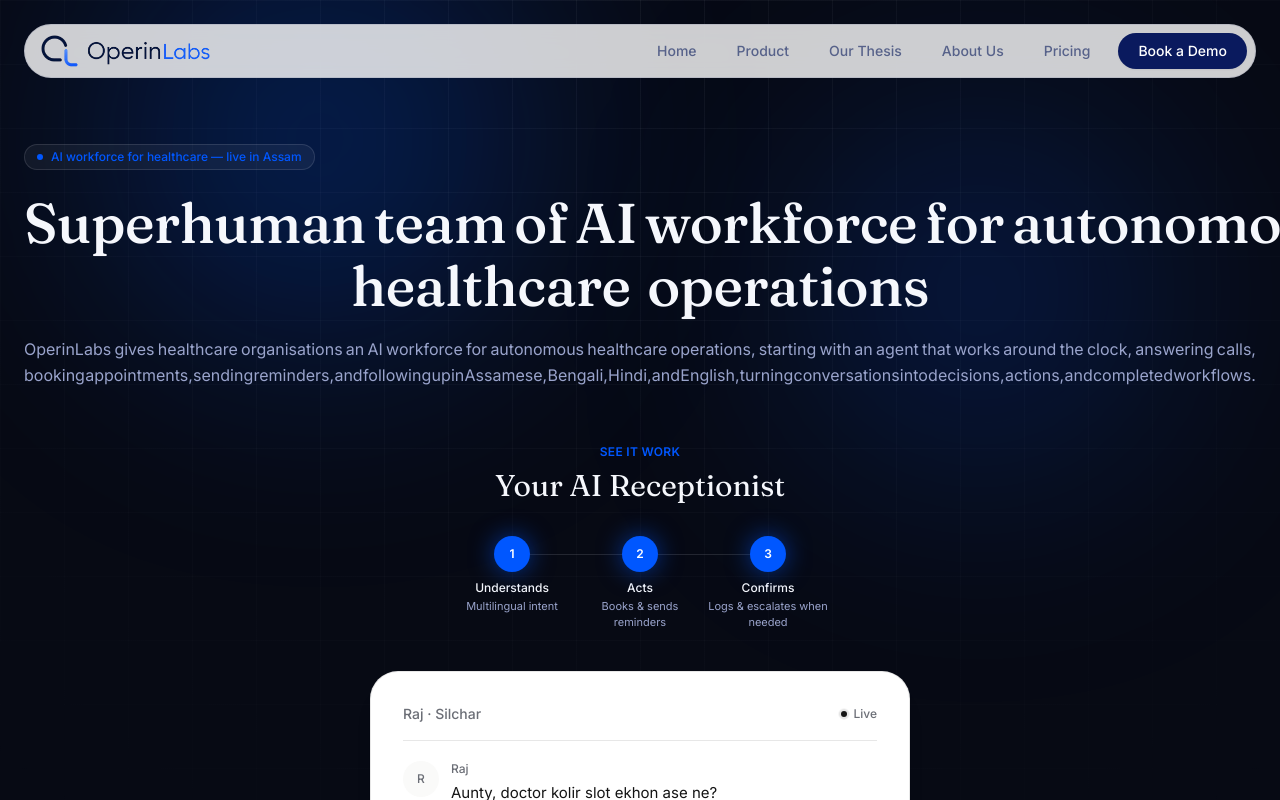
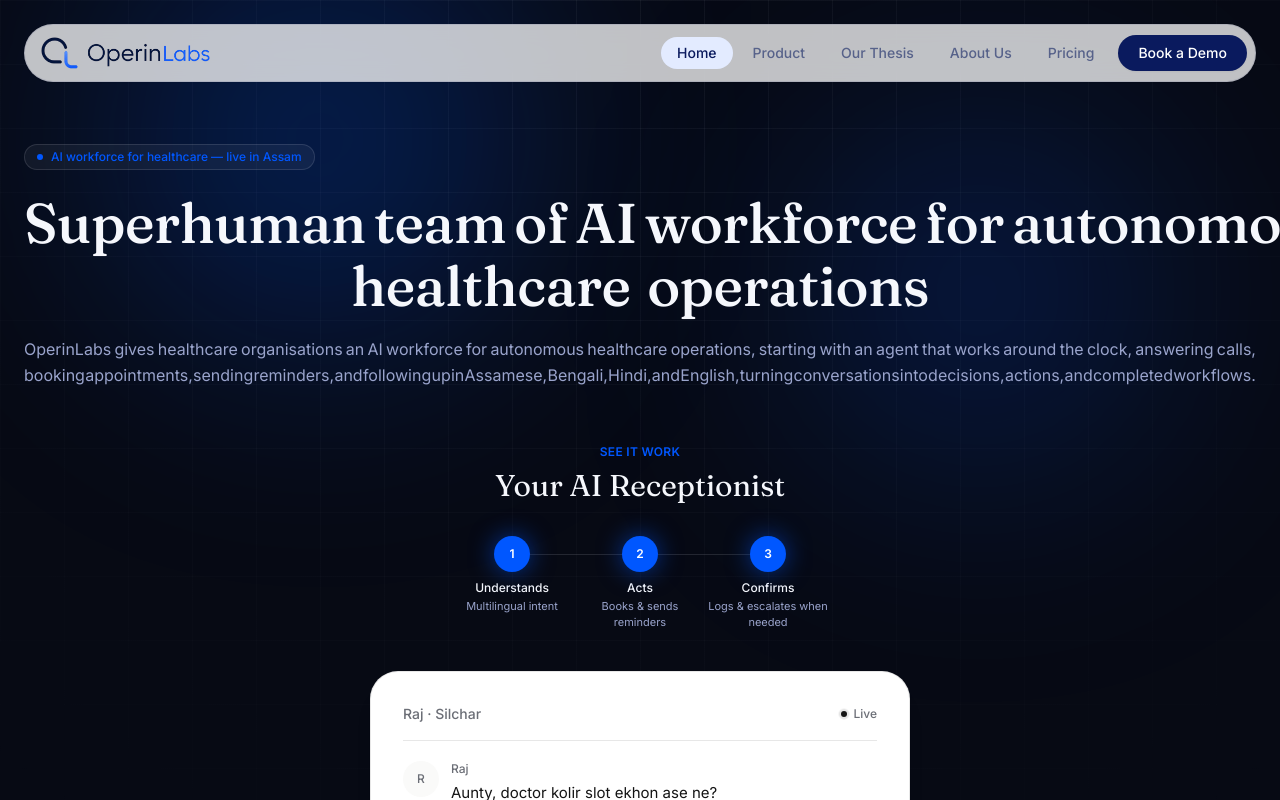
Before and after one commit to OperinLabs/OperinLabs-Landing-Page, a React (Vite) app: page / in a window 1280 px wide. Shown: the top 800 px of the page. Built offline with nearby package versions, Linux system fonts and the light colour scheme.

Commit message:
Update Navbar.tsx

```diff
--- a/src/components/Navbar.tsx
+++ b/src/components/Navbar.tsx
@@ -1,5 +1,5 @@
-import { useState } from "react";
-import { Link } from "react-router-dom";
+import { useEffect, useState } from "react";
+import { Link, useLocation } from "react-router-dom";
 import { motion, AnimatePresence } from "framer-motion";
 import { HiOutlineMenu, HiOutlineX } from "react-icons/hi";
 import MobileMenu from "./MobileMenu";
@@ -24,6 +24,15 @@ export const navLinks: NavLink[] = [
 
 export default function Navbar({ onBookDemo }: NavbarProps) {
   const [menuOpen, setMenuOpen] = useState(false);
+  const [scrolled, setScrolled] = useState(false);
+  const location = useLocation();
+
+  useEffect(() => {
+    const onScroll = () => setScrolled(window.scrollY > 24);
+    onScroll();
+    window.addEventListener("scroll", onScroll, { passive: true });
+    return () => window.removeEventListener("scroll", onScroll);
+  }, []);
 
   return (
     <>
@@ -34,7 +43,11 @@ export default function Navbar({ onBookDemo }: NavbarProps) {
         className="fixed top-4 sm:top-6 left-0 right-0 z-50 px-6"
       >
         <nav
-          className="mx-auto flex max-w-[90rem] items-center justify-between gap-4 rounded-full border border-line bg-white/80 py-2 pl-4 pr-2 shadow-sm shadow-black/[0.03] backdrop-blur-md"
+          className={
+            scrolled
+              ? "mx-auto flex max-w-[90rem] items-center justify-between gap-4 rounded-full border border-line bg-white/95 py-2 pl-4 pr-2 shadow-md shadow-black/[0.06] backdrop-blur-md transition-all duration-300"
+              : "mx-auto flex max-w-[90rem] items-center justify-between gap-4 rounded-full border border-line bg-white/75 py-2.5 pl-4 pr-2 shadow-sm shadow-black/[0.03] backdrop-blur-md transition-all duration-300"
+          }
           aria-label="Primary"
         >
           {/* Logo */}
@@ -43,26 +56,30 @@ export default function Navbar({ onBookDemo }: NavbarProps) {
           </Link>
 
           {/* Desktop links + actions, grouped together on the right */}
-          <div className="hidden md:flex md:items-center md:gap-2">
-            {navLinks.map((link) =>
-              link.isRoute ? (
-                <Link
-                  key={link.label}
-                  to={link.href}
-                  className="rounded-full px-4 py-1.5 text-sm font-medium text-ink-soft transition-colors duration-200 hover:text-ink"
-                >
-                  {link.label}
+          <div className="hidden md:flex md:items-center md:gap-1">
+            {navLinks.map((link) => {
+              const isActive = link.isRoute && location.pathname === link.href;
+              const className = isActive
+                ? "relative rounded-full px-4 py-1.5 text-sm font-medium text-ink"
+                : "relative rounded-full px-4 py-1.5 text-sm font-medium text-ink-soft transition-colors duration-200 hover:text-ink";
+
+              return link.isRoute ? (
+                <Link key={link.label} to={link.href} className={className}>
+                  {isActive && (
+                    <motion.span
+                      layoutId="nav-active-pill"
+                      className="absolute inset-0 rounded-full bg-accent-soft"
+                      transition={{ type: "spring", stiffness: 500, damping: 35 }}
+                    />
+                  )}
+                  <span className="relative">{link.label}</span>
                 </Link>
               ) : (
-                <a
-                  key={link.label}
-                  href={link.href}
-                  className="rounded-full px-4 py-1.5 text-sm font-medium text-ink-soft transition-colors duration-200 hover:text-ink"
-                >
-                  {link.label}
+                <a key={link.label} href={link.href} className={className}>
+                  <span className="relative">{link.label}</span>
                 </a>
-              )
-            )}
+              );
+            })}
             <motion.button
               whileHover={{ scale: 0.98 }}
               whileTap={{ scale: 0.96 }}
```
